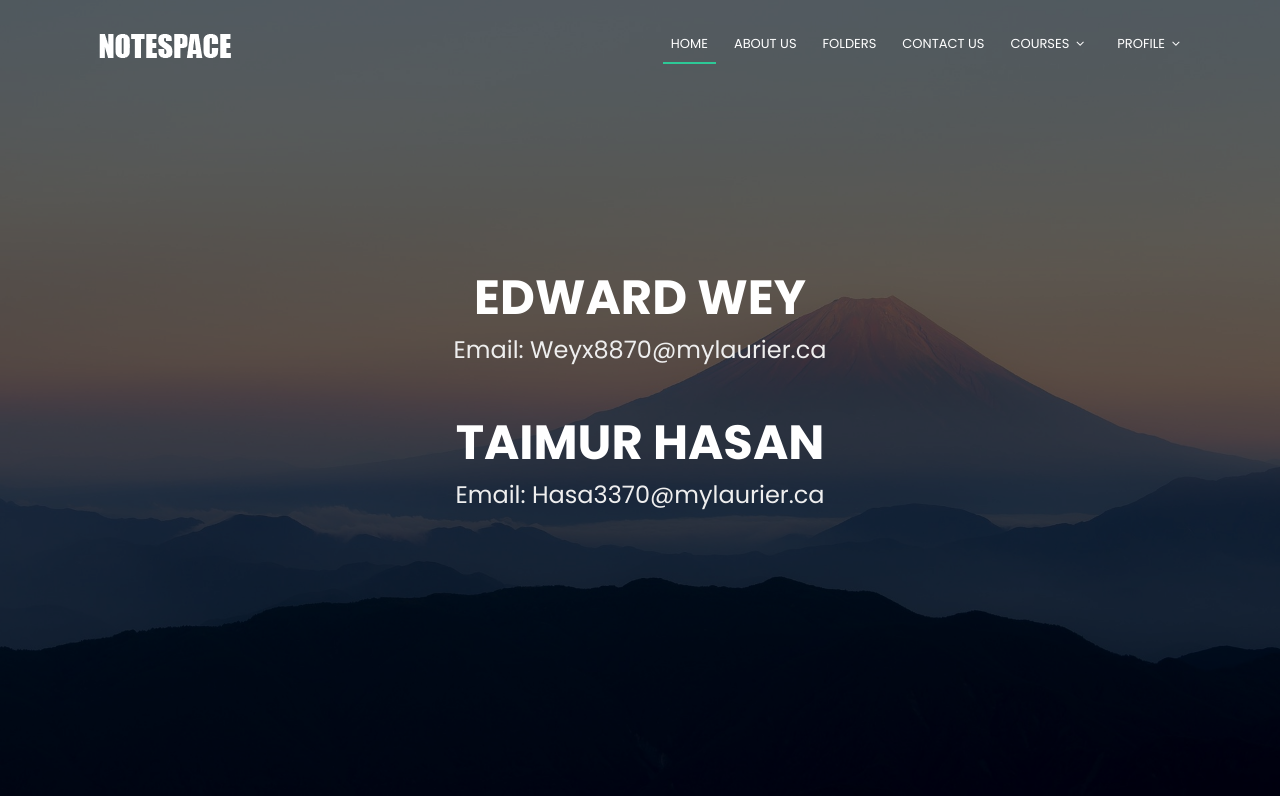
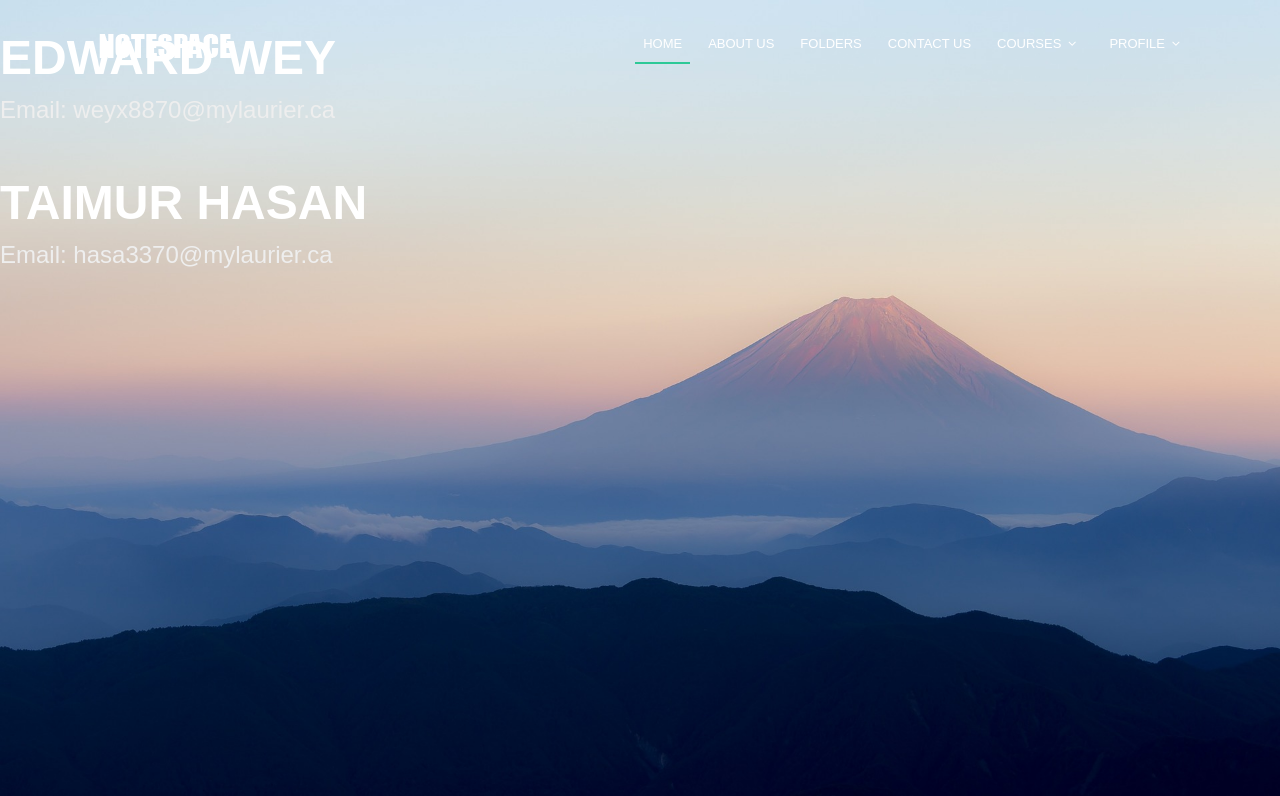
Before and after one commit to hasanwey/hasanwey.github.io, a plain HTML site: page indexcontact.html in a window 1280 px wide. Shown: the top 796 px of the page. Drawn offline with nearby package versions, Linux system fonts and the light colour scheme; some packages are replaced by stand-ins of ours.

Commit message:
Update indexcontact.html

```diff
--- a/indexcontact.html
+++ b/indexcontact.html
@@ -12,7 +12,7 @@
   <link href="img/apple-touch-icon.png" rel="apple-touch-icon">
 
   <!-- Google Fonts -->
-  <link href="https://fonts.googleapis.com/css?family=Open+Sans:300,300i,400,400i,700,700i|Poppins:300,400,500,700" rel="stylesheet">
+  <link href="https://fonts.googleapis.com/css?family=Open+Sans:300,300i,400,400i,700,700iPoppins:300,400,500,700" rel="stylesheet">
 
   <!-- Bootstrap CSS File -->
   <link href="lib/bootstrap/css/bootstrap.min.css" rel="stylesheet">
@@ -38,16 +38,17 @@
   Header
   ============================-->
   <header id="header">
+
     <div class="container">
 
       <div id="logo" class="pull-left">
-        <a href="#hero"><img src="img/logo2.png" alt="" title="" /></img></a>
+        <a href="#hero"><img src="img/logo2.png" alt="" title="" /></a>
         <!-- Uncomment below if you prefer to use a text logo -->
         <!--<h1><a href="#hero">Notespace</a></h1>-->
       </div>
 
       <nav id="nav-menu-container">
-        <ul class="nav-menu">
+        <u1 class="nav-menu">
           <li class="menu-active"><a href="index.html">Home</a></li>
           <li><a class="nav-link" href="indexaboutus.html">About Us</a></li>
           <li><a class="nav-link" href="indexfolders.html">Folders</a></li>
@@ -107,10 +108,10 @@
 
             </ul>
           </li>
-           <li class="menu-has-children"><a href="">Profile</a>
+           <li class="menu-has-children"><a href="profile.html">Profile</a>
              <ul>
                   <li><a href="logout.html">Logout</a></li>
-        </ul>
+        </u1>
       </nav><!-- #nav-menu-container -->
     </div>
   </header><!-- #header -->
@@ -119,14 +120,11 @@
     Hero Section
   ============================-->
   <section id="hero">
-    <div class="hero-container">
-      <h1>Edward Wey</h1>
-      <h2>Email: Weyx8870@mylaurier.ca</h2>
-      <h1>Taimur Hasan</h1>
-      <h2>Email: Hasa3370@mylaurier.ca</h2>
+    <h1> Edward Wey</h1>
+    <h2> Email: weyx8870@mylaurier.ca</h2>
+    <h1> Taimur Hasan</h1>
+    <h2> Email: hasa3370@mylaurier.ca</h2>
 
-
-    </div>
   </section><!-- #hero -->
 
   <main id="main">
```
